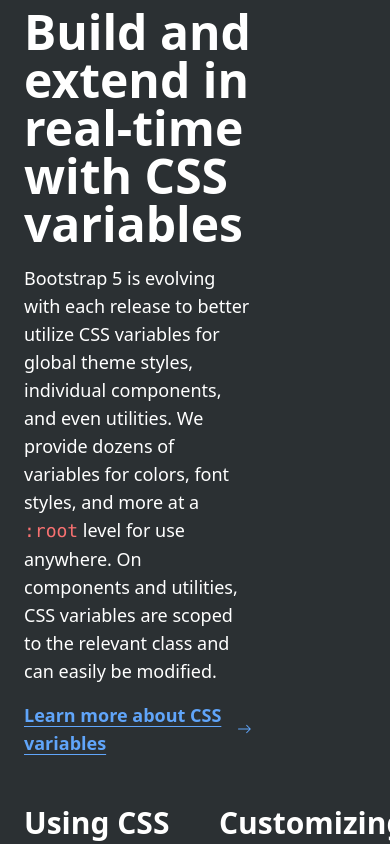
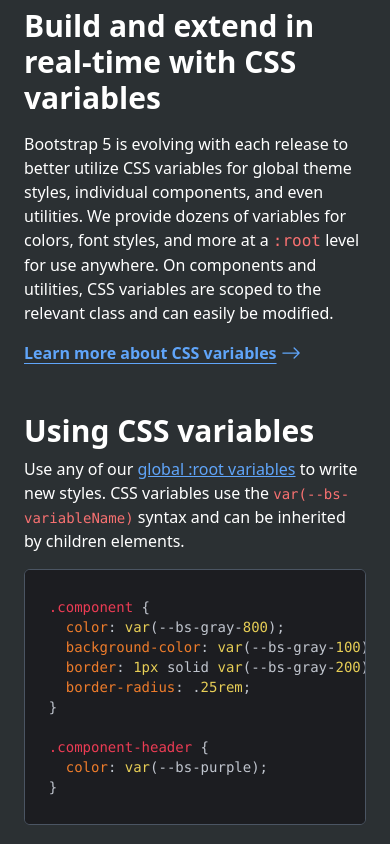
Before and after one commit to deglan-rivas/layout-tailwind-clonBootstrap, a React (Vite) app: page / in a window 390 px wide. Shown: the part 4220-5064 px from the top of the page. Built offline with nearby package versions, Linux system fonts and the light colour scheme.

Commit message:
feat: :sparkles: add media query to building section 1

```diff
--- a/src/sections/Building.jsx
+++ b/src/sections/Building.jsx
@@ -32,14 +32,18 @@
   `
 
   return (
-    <section className="max-w-[1400px] w-full px-6 mx-auto mb-12 pb-12">
-      <div className="w-8/12 mb-12">
+    <section className="max-w-[1320px] w-full px-6 mx-auto mb-12 pb-12">
+      <div className="w-full mb-12
+      lg:w-7/12">
         <div className="bg-red-800/15 p-4 inline-block rounded-2xl mb-4">
           <Braces className={"text-red-400 w-10 h-10"}/>
         </div>
-        <h2 className="text-5xl font-bold mb-4">Build and extend in real-time with CSS variables</h2>
-        <p className="text-lg mb-4">Bootstrap 5 is evolving with each release to better utilize CSS variables for global theme styles, individual components, and even utilities. We provide dozens of variables for colors, font styles, and more at a <code className="text-red-400">:root</code> level for use anywhere. On components and utilities, CSS variables are scoped to the relevant class and can easily be modified.</p>
-        <div className="group font-semibold text-blue-400  text-lg inline-flex items-center">
+        <h2 className="text-3xl font-bold mb-4
+        md:text-4xl
+        lg:text-5xl">Build and extend in real-time with CSS variables</h2>
+        <p className="text-base mb-4
+        md:text-xl">Bootstrap 5 is evolving with each release to better utilize CSS variables for global theme styles, individual components, and even utilities. We provide dozens of variables for colors, font styles, and more at a <code className="text-red-400">:root</code> level for use anywhere. On components and utilities, CSS variables are scoped to the relevant class and can easily be modified.</p>
+        <div className="group font-semibold text-blue-400 inline-flex items-center md:text-xl">
           <div className="group-hover:brightness-125 group-hover:cursor-pointer underline underline-offset-4">
             Learn more about CSS variables
           </div>
@@ -48,7 +52,8 @@
       </div>
 
       <div className="grid grid-cols-2 gap-12">
-        <div className="mb-4">
+        <div className="mb-4 col-span-2
+        lg:col-span-1">
           <h3 className="text-3xl mb-2 font-semibold">Using CSS variables</h3>
           <p className="mb-4">Use any of our <a href="#" className="text-blue-400 underline hover:brightness-125">global :root variables</a> to write new styles. CSS variables use the <code className="text-red-400 text-sm">var(--bs-variableName)</code> syntax and can be inherited by children elements.</p>
 
@@ -61,7 +66,8 @@
             </div>
           </div>
         </div>
-        <div className="mb-4">
+        <div className="mb-4 col-span-2
+        lg:col-span-1">
           <h3 className="text-3xl mb-2 font-semibold">Customizing via CSS variables</h3>
           <p className="mb-4">Override global, component, or utility class variables to customize Bootstrap just how you like. No need to redeclare each rule, just a new variable value.</p>
 
```
